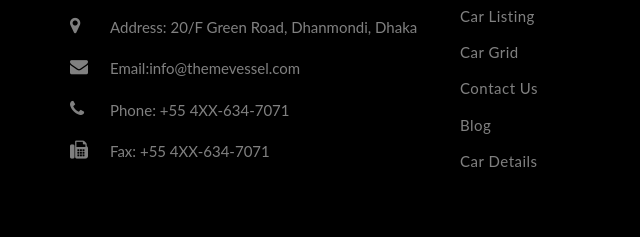
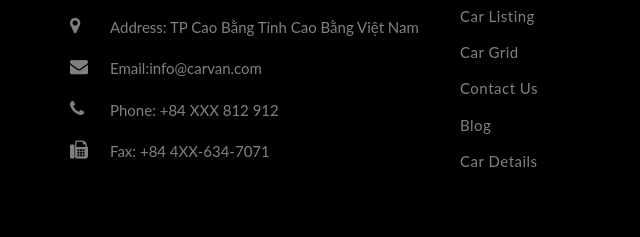
Before and after one commit to khaitc/eproject, a plain HTML site: page Khai/1.html in a window 1280 px wide. Shown: the part 2568-2805 px from the top of the page, 0-640 px from the left. Drawn offline with Linux system fonts and the light colour scheme.

Commit message:
chinh sua 1 chut

```diff
--- a/Khai/1.html
+++ b/Khai/1.html
@@ -230,19 +230,19 @@
                         <ul class="personal-info">
                             <li>
                                 <i class="fa fa-map-marker"></i>
-                                Address: 20/F Green Road, Dhanmondi, Dhaka
+                                Address: TP Cao Bằng Tỉnh Cao Bằng Việt Nam
                             </li>
                             <li>
                                 <i class="fa fa-envelope"></i>
-                                Email:<a href="mailto:info@themevessel.com">info@themevessel.com</a>
+                                Email:<a href="mailto:khaitc.michn@gmail.com">info@carvan.com</a>
                             </li>
                             <li>
                                 <i class="fa fa-phone"></i>
-                                Phone: <a href="tel:+55-417-634-7071">+55 4XX-634-7071</a>
+                                Phone: <a href="tel:+55-417-634-7071">+84 XXX 812 912</a>
                             </li>
                              <li>
                                 <i class="fa fa-fax"></i>
-                                Fax: +55 4XX-634-7071
+                                Fax: +84 4XX-634-7071
                             </li>
                         </ul>
                     </div>
```
